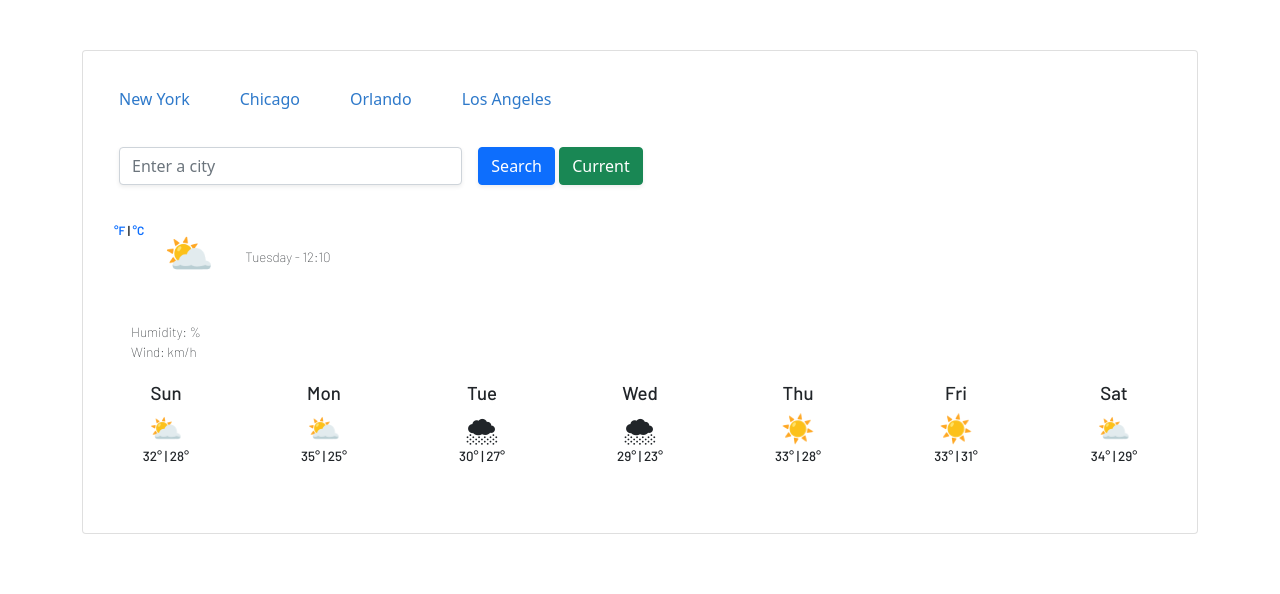
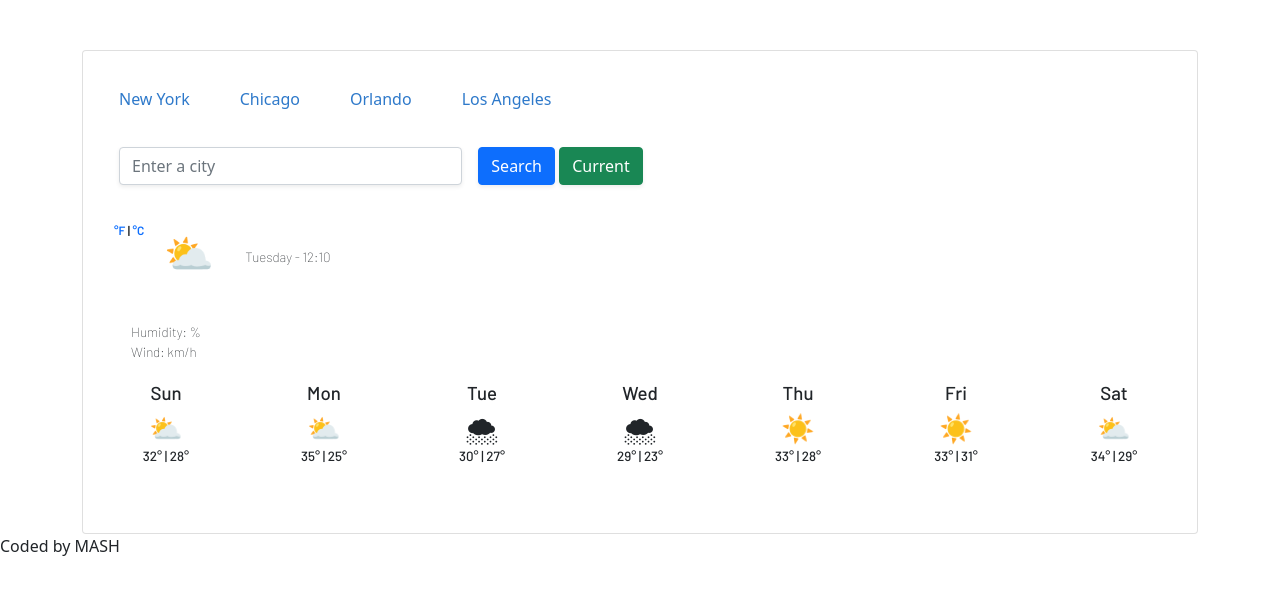
Before and after one commit to michellejeppesen/weather-app, a plain HTML site: page index.html in a window 1280 px wide. Drawn offline with nearby package versions, Linux system fonts and the light colour scheme; no server answers.

Commit message:
Added Footer

```diff
--- a/index.html
+++ b/index.html
@@ -96,7 +96,7 @@
 
       </div>
     </div>
-
+<p>Coded by MASH</p>
    <script src="src/script.js"></script>
   </body>
 </html>
```
